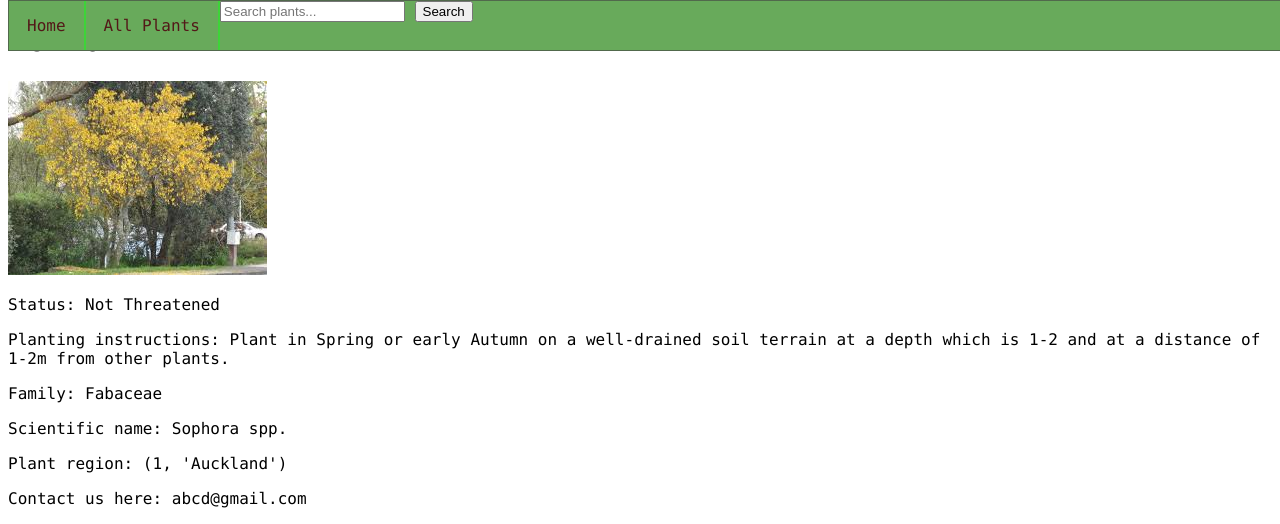
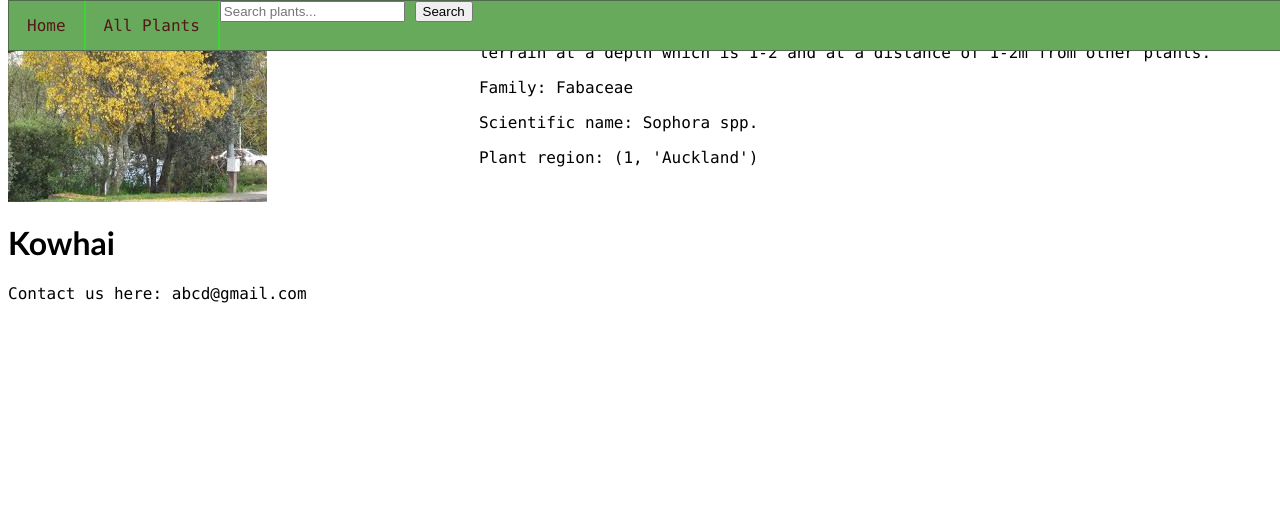
Before and after one commit to akhilasharma17/plant, a Flask app: page /plant/1 in a window 1280 px wide. Shown: the top 524 px of the page. Run offline with Flask 3, Linux system fonts and the light colour scheme; data comes from the database, SQL or seed files in the repository.

Commit message:
added a grid layout to my plants page

```diff
--- a/static/style.css
+++ b/static/style.css
@@ -6,7 +6,7 @@ body {
 }
 
 h1 {
-	font-family: "Comfortaa, "Times New Roman", monospace;
+	font-family: "Comfortaa", "Calibri", monospace;
 }
 
 /*style for navigation bar*/
@@ -46,6 +46,11 @@ li a:hover {
 .active {
 	background-color: rgb(201, 236, 194);
 }
+
+.search {
+	margin-top: 13px;
+	margin-left: 10px;
+}
 /*end of style for nav bar*/
 
 /*style for all-plants page(image gallery)*/
@@ -70,6 +75,36 @@ div.description {
 	text-align: center;
 }
 
+/*style for individual plant pages*/
+.grid-container {
+	display: grid;
+	grid-template-columns: auto auto auto auto;
+	grid-template-rows: auto auto auto;
+	/*justify-content: space-evenly;*/
+}
+
+.grid-item1 {
+	grid-row-start: 2;
+}
+
+.grid-item2 {
+	grid-column-start: 1;
+	grid-column-end: 2;
+}
+
+.grid_item3 {
+	grid-row-start: 2;
+	grid-row-end: 3;
+	grid-column-start: 2;
+	grid-column-end: 3;
+	/*grid-area: 3/4/2/3*/
+}
+
+/*style for custom 404 page*/
+.error {
+	margin-top: 100px
+}
+
 /*style for footer*/
 .footer {
 	background-color:rgb(231, 204, 144);
--- a/templates/plant.html
+++ b/templates/plant.html
@@ -2,12 +2,14 @@
 {%extends "layout.html"%}
 {%block content%}
     <!--this is the first detail about a specific plant, not the first plant-->
-    <h1>{{plant[1]}}</h1>
-    <img src="/static/images/{{plant[1]}}.jpg" alt="image of {{plant[1]}}">
+    <div class="grid-container">
+        <h1 class="grid-item1">{{plant[1]}}</h1>
+        <img src="/static/images/{{plant[1]}}.jpg" alt="image of {{plant[1]}}" class="grid-item2">
         <!--this is the second detail about a specific plant, not the second plant-->
         <p>Status: {{plant[2]}}</p>
         <!--this is a sentence which has data in it for each specific plant.
             the data is coming from the Planting_instructions table-->
+        <div class="grid-item3">
             <p>Planting instructions: Plant in
                 {{planting_instruction[1]}} on a
                 {{planting_instruction[2]}} terrain at a depth which is
@@ -16,5 +18,6 @@
             <p>Family: {{plant[3]}}</p>
             <p>Scientific name: {{plant[4]}}</p>
             <p>Plant region: {{regionlist[0]}}</p>
-
+        </div>
+    </div>
 {%endblock%}
```
Lines whose indentation alone changed are shown as unchanged.
